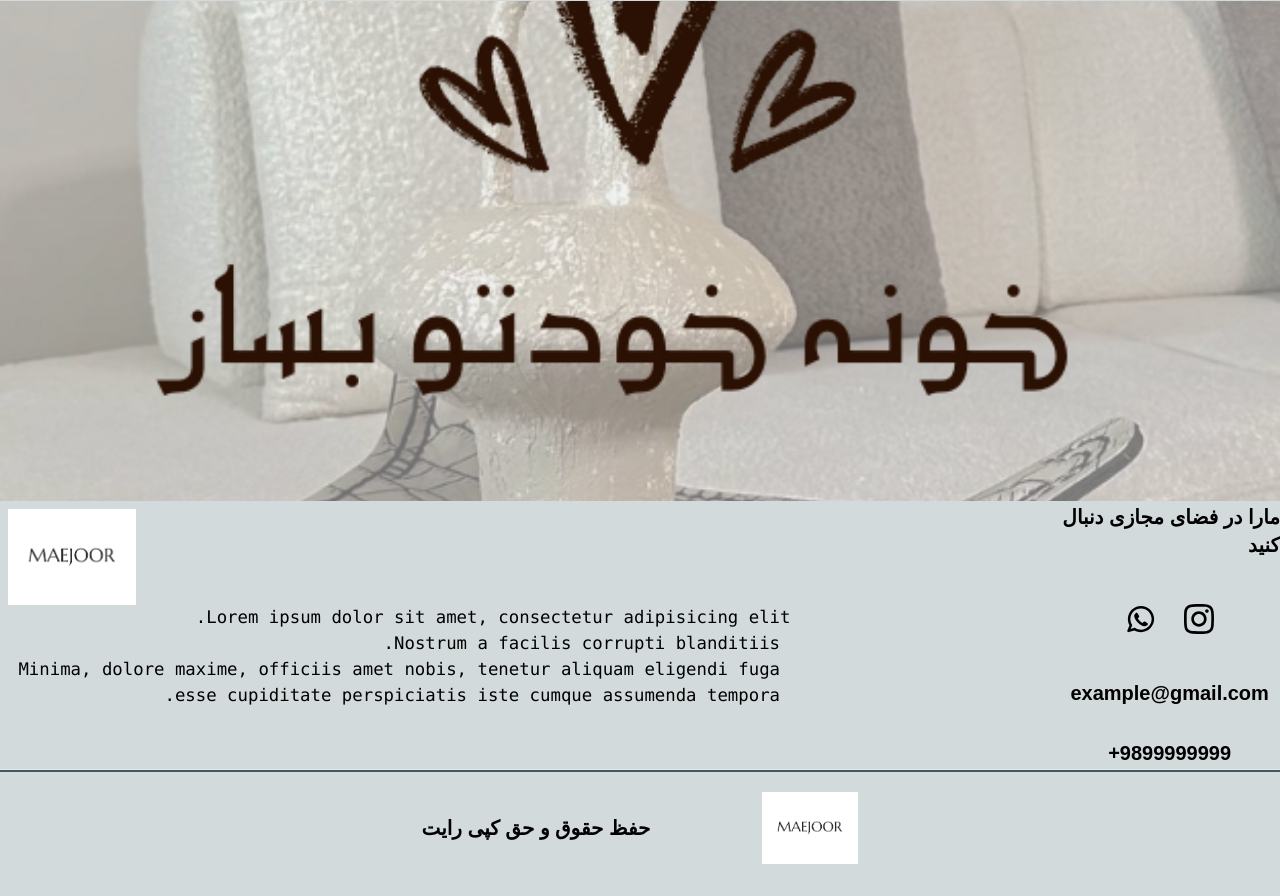
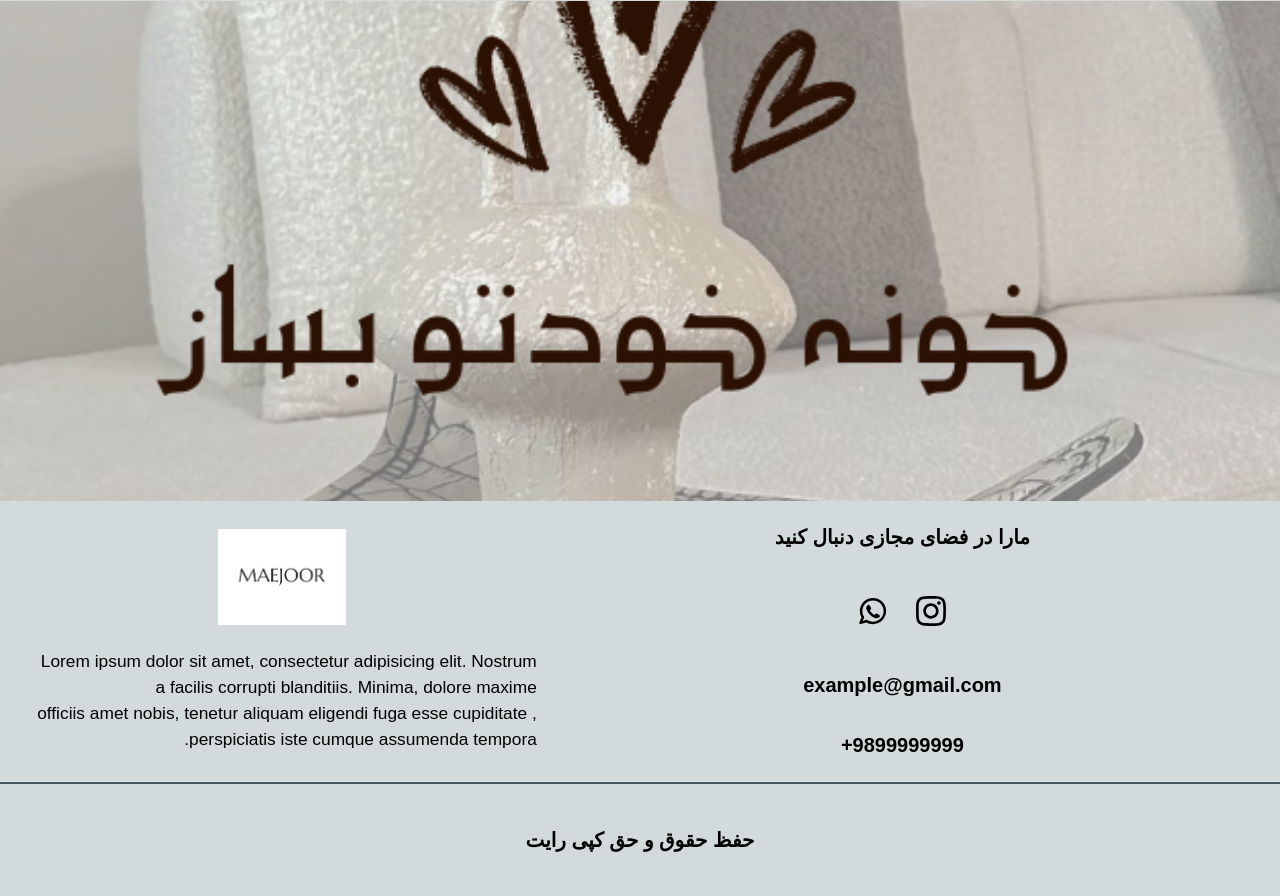
Before and after one commit to Seyedehnesahosseinii2007/famo_decor, a plain HTML site: page src/index.html in a window 1280 px wide. Shown: the part 2957-3853 px from the top of the page. Drawn offline with nearby package versions, Linux system fonts and the light colour scheme; a web font is replaced by a local one.

Commit message:
complete

```diff
--- a/src/index.html
+++ b/src/index.html
@@ -662,18 +662,18 @@
     <footer>
         <!-- that section for logo and social icon -->
         <!-- logo -->
-        <div class="all-logo-social-icon">
+        <div class="all-logo-social-icon p-5">
             <div class="logoandtext w-50 flex flex-col items-center justify-center p-2">
-                <div class="w-full flex justify-end h-full">
+                <div class="w-full flex justify-center h-full">
                     <img class="w-[8rem]" src="images/fargol.png" alt="logo">
                 </div>
-                <pre>
-                         Lorem ipsum dolor sit amet, consectetur adipisicing elit.
-                          Nostrum a facilis corrupti blanditiis.
-                          Minima, dolore maxime, officiis amet nobis, tenetur aliquam eligendi fuga
-                          esse cupiditate perspiciatis iste cumque assumenda tempora.
+                <p class="mt-6">
+                    Lorem ipsum dolor sit amet, consectetur adipisicing elit.
+                    Nostrum a facilis corrupti blanditiis.
+                    Minima, dolore maxime <br>, officiis amet nobis, tenetur aliquam eligendi fuga
+                    esse cupiditate perspiciatis iste cumque assumenda tempora.
 
-                     </pre>
+                </p>
             </div>
             <!-- social media icons -->
             <div class="socialicon-call-email h-full w-full flex flex-col justify-center items-center gap-8">
@@ -716,7 +716,6 @@
         <!-- rules and top button -->
         <hr style="width: 100%; height: 3px; background-color:#455763 ;">
         <div class="rule-and-button w-full h-28 d-flex justify-center flex flex-row items-center gap-28">
-            <img class="w-24" src="../src/images/fargol.png" alt="enamad icon">
             <div class="text-xl font-semibold">حفظ حقوق و حق کپی رایت </div>
         </div>
     </footer>
```
Also changed, not shown: dist/output.css.
